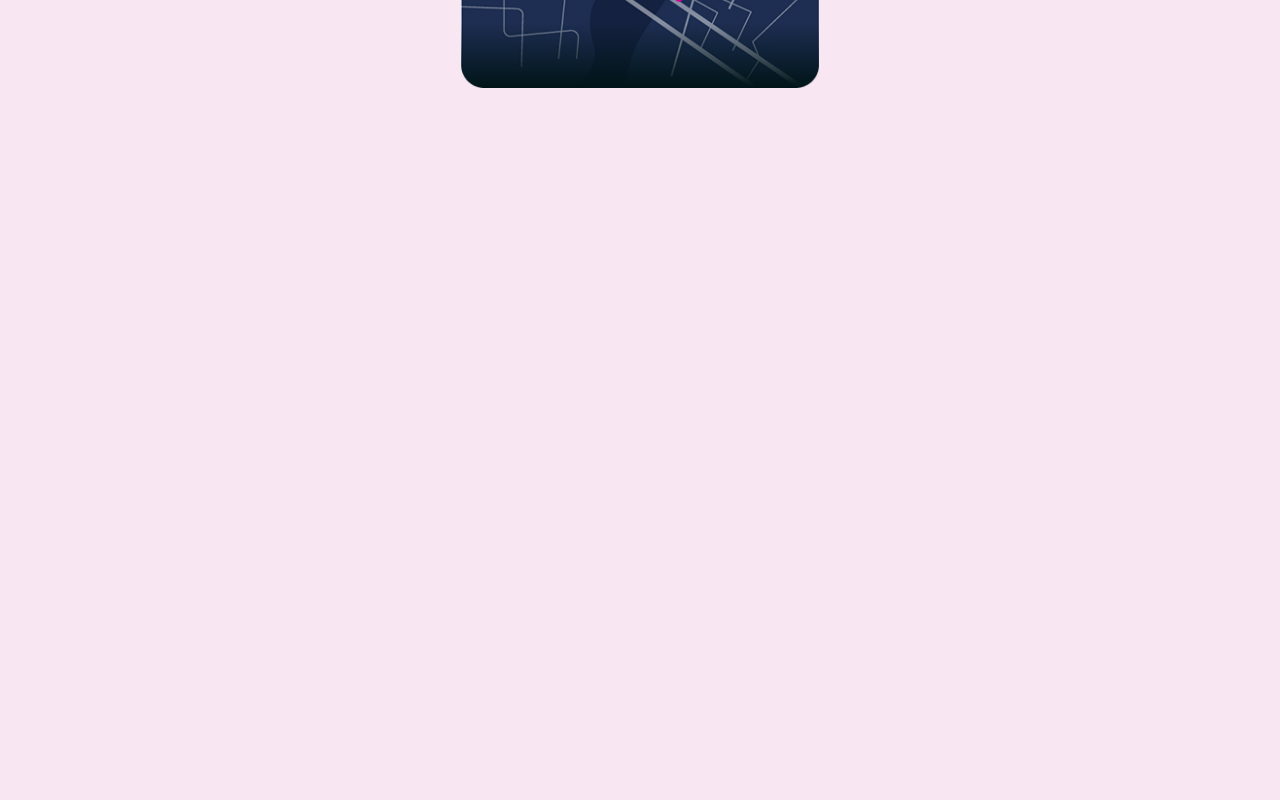
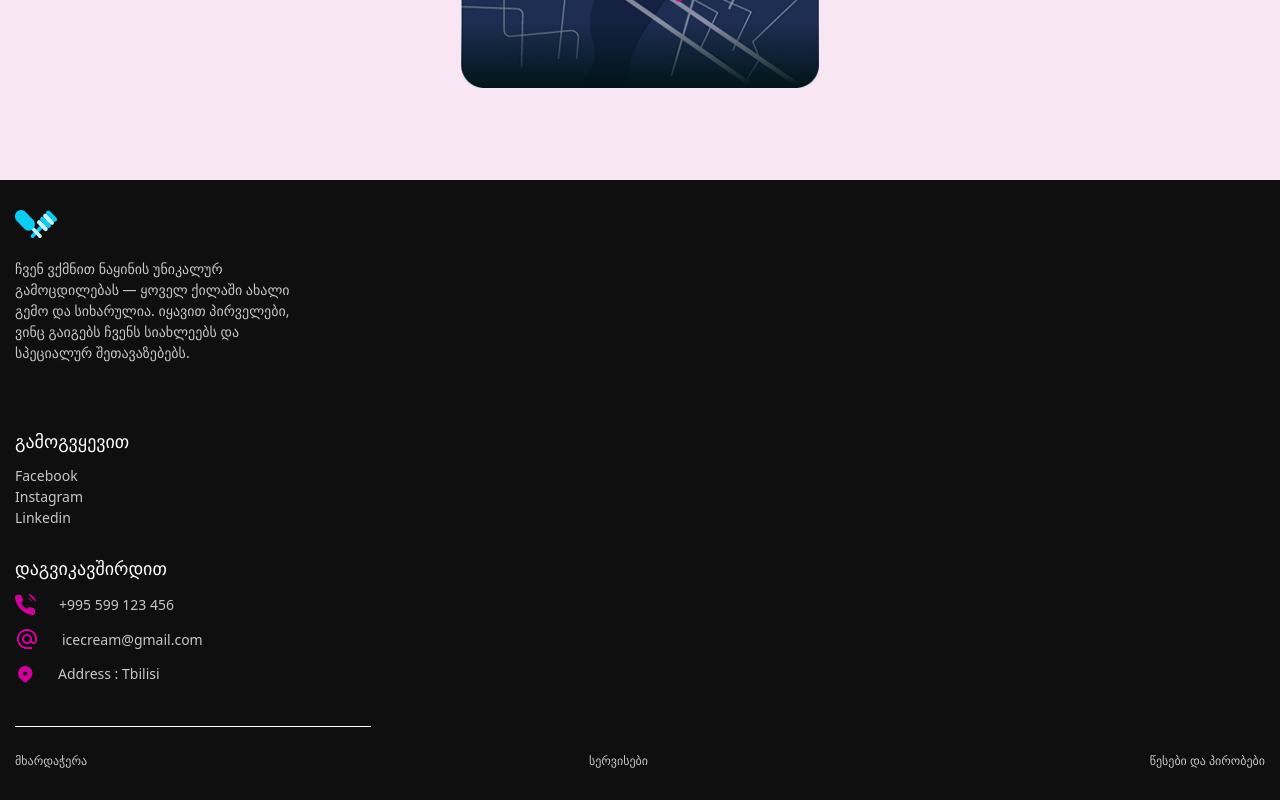
Before and after one commit to NikaNishnianidze/IceCream-Factory, a React (Vite) app: page / in a window 1280 px wide. Shown: the part 4117-4917 px from the top of the page. Before the commit the page ends 4205 px from the top, so only its background shows below. Built offline with nearby package versions, Linux system fonts and the light colour scheme.

Commit message:
finish Footer component

```diff
--- a/src/App.tsx
+++ b/src/App.tsx
@@ -6,6 +6,7 @@ import BlackBox from "./Components/BlackBox";
 import Catalogue from "./Components/Catalogue";
 import History from "./Components/History";
 import Locations from "./Components/Locations";
+import Footer from "./Components/Footer";
 
 function App() {
   const isDesktop = useMediaQuery({ minWidth: 1440 });
@@ -18,6 +19,7 @@ function App() {
       <Catalogue />
       <History />
       <Locations />
+      <Footer />
     </div>
   );
 }
--- /dev/null
+++ b/src/Components/Footer.tsx
@@ -0,0 +1,63 @@
+import logo from "../../public/assets/glaselogo.svg";
+import emailicon from "../../public/assets/emailicon.png";
+import contacticon from "../../public/assets/contacticon.svg";
+import locationicon from "../../public/assets/locationIcon.svg";
+export default function Footer() {
+  return (
+    <div className="w-full px-[15px] py-[30px] bg-[#0F0F0F] mt-[92px]">
+      <div className="maindiv mb:flex mb:flex-col mb:gap-[65px] dk:flex-row">
+        <div className="titles mb:flex mb:flex-col mb:items-start mb:gap-[10px]">
+          <img src={logo} alt="glase logo" />
+          <p className="mt-[10px] w-[278px] text-[#C7C7C7] text-[14px] font-normal">
+            ჩვენ ვქმნით ნაყინის უნიკალურ გამოცდილებას — ყოველ ქილაში ახალი გემო
+            და სიხარულია. იყავით პირველები, ვინც გაიგებს ჩვენს სიახლეებს და
+            სპეციალურ შეთავაზებებს.
+          </p>
+        </div>
+        <div className="contacts mb:flex mb:flex-col mb:items-start gap-[27px]">
+          <div className="follow flex flex-col">
+            <p className="text-[18px] font-normal text-[#FFFFFF]">
+              გამოგვყევით
+            </p>
+            <p className="mt-[10px] text-[14px] text-[#C7C7C7] font-normal cursor-pointer">
+              Facebook
+            </p>
+            <p className="text-[14px] text-[#C7C7C7] font-normal cursor-pointer">
+              Instagram
+            </p>
+            <p className="text-[14px] text-[#C7C7C7] font-normal cursor-pointer">
+              Linkedin
+            </p>
+          </div>
+          <div className="contact flex flex-col">
+            <p className="text-[18px] text-white font-normal">დაგვიკავშირდით</p>
+            <div className="contactphone flex flex-row items-center gap-[23px] mt-[12px]">
+              <img src={contacticon} alt="contacticon" />
+              <p className="text-[#C7C7C7] text-[14px] font-normal">
+                +995 599 123 456
+              </p>
+            </div>
+            <div className="email flex flex-row items-center gap-[23px] mt-[12px]">
+              <img src={emailicon} alt="emailicon" />
+              <p className="text-[#C7C7C7] text-[14px] font-normal">
+                icecream@gmail.com
+              </p>
+            </div>
+            <div className="locationicon flex flex-row items-center gap-[23px] mt-[12px]">
+              <img src={locationicon} alt="locationicon" />
+              <p className="text-[#C7C7C7] text-[14px] font-normal">
+                Address : Tbilisi
+              </p>
+            </div>
+          </div>
+        </div>
+      </div>
+      <div className="divider h-[1px] w-[356px] bg-white mt-[42px]"></div>
+      <div className="lastline flex flex-row justify-between items-center mt-[25px] text-[12px] text-[#C7C7C7] font-normal">
+        <p>მხარდაჭერა</p>
+        <p>სერვისები</p>
+        <p>წესები და პირობები</p>
+      </div>
+    </div>
+  );
+}
```
Also changed, not shown: public/assets/contacticon.svg (added), public/assets/emailicon.png (added).
